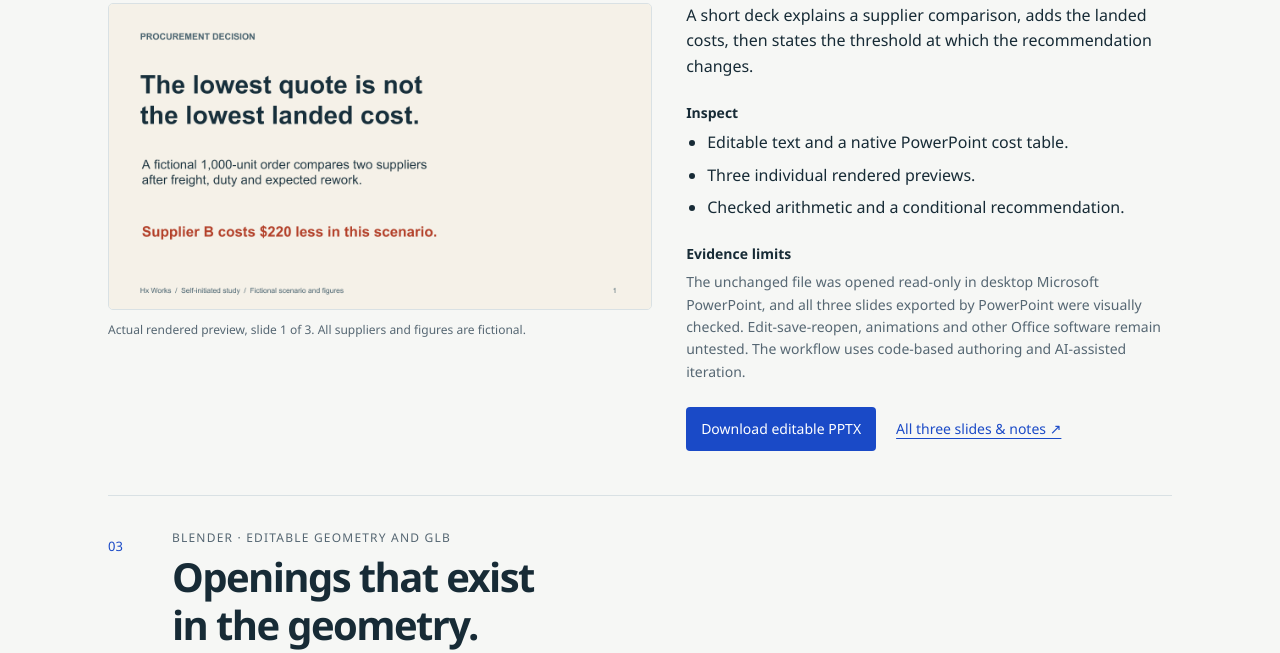
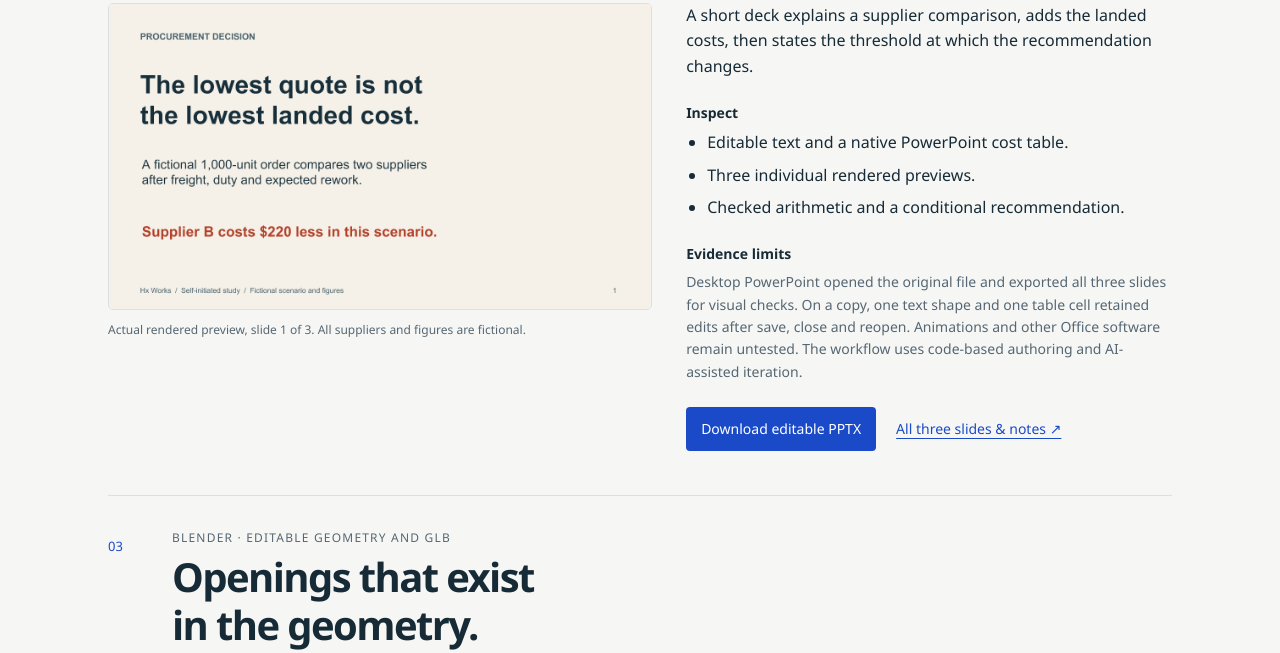
Before and after one commit to hxsworrk-lab/ui-motion-study, a plain HTML site: page studies.html in a window 1280 px wide. Shown: the part 1161-1814 px from the top of the page. Drawn offline with Linux system fonts and the light colour scheme.

Commit message:
Document bounded native PowerPoint edit-save-reopen checks

```diff
--- a/studies.html
+++ b/studies.html
@@ -121,7 +121,7 @@
         <div class="copy">
           <p>A short deck explains a supplier comparison, adds the landed costs, then states the threshold at which the recommendation changes.</p>
           <h3>Inspect</h3><ul><li>Editable text and a native PowerPoint cost table.</li><li>Three individual rendered previews.</li><li>Checked arithmetic and a conditional recommendation.</li></ul>
-          <h3>Evidence limits</h3><p class="limit">The unchanged file was opened read-only in desktop Microsoft PowerPoint, and all three slides exported by PowerPoint were visually checked. Edit-save-reopen, animations and other Office software remain untested. The workflow uses code-based authoring and AI-assisted iteration.</p>
+          <h3>Evidence limits</h3><p class="limit">Desktop PowerPoint opened the original file and exported all three slides for visual checks. On a copy, one text shape and one table cell retained edits after save, close and reopen. Animations and other Office software remain untested. The workflow uses code-based authoring and AI-assisted iteration.</p>
           <div class="actions"><a class="primary" href="supplier-decision/supplier-decision-study.pptx" download>Download editable PPTX</a><a href="https://github.com/hxsworrk-lab/ui-motion-study/tree/main/supplier-decision">All three slides & notes ↗</a></div>
         </div>
       </div>
```
Also changed, not shown: README.md, supplier-decision/README.md.
